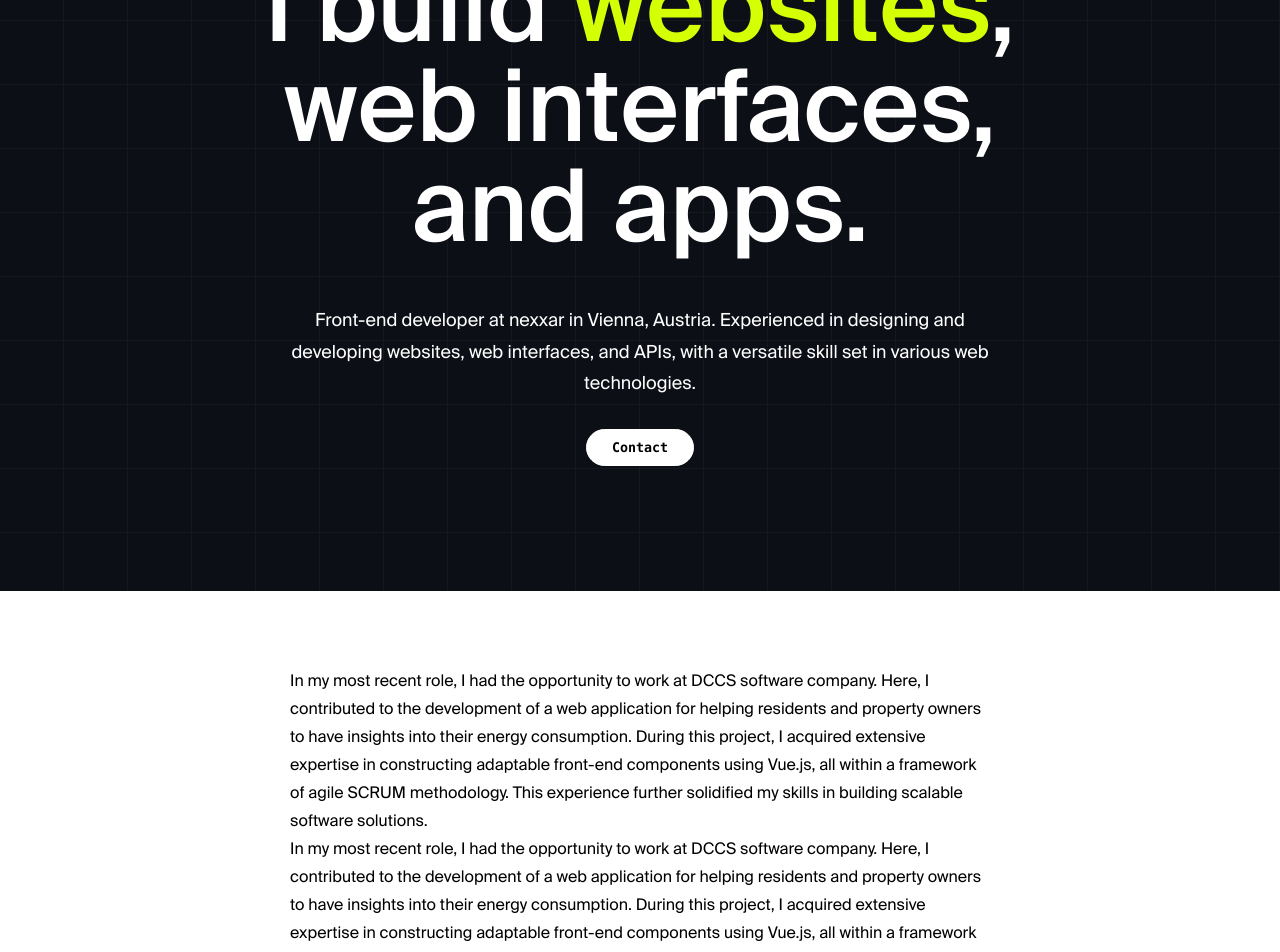
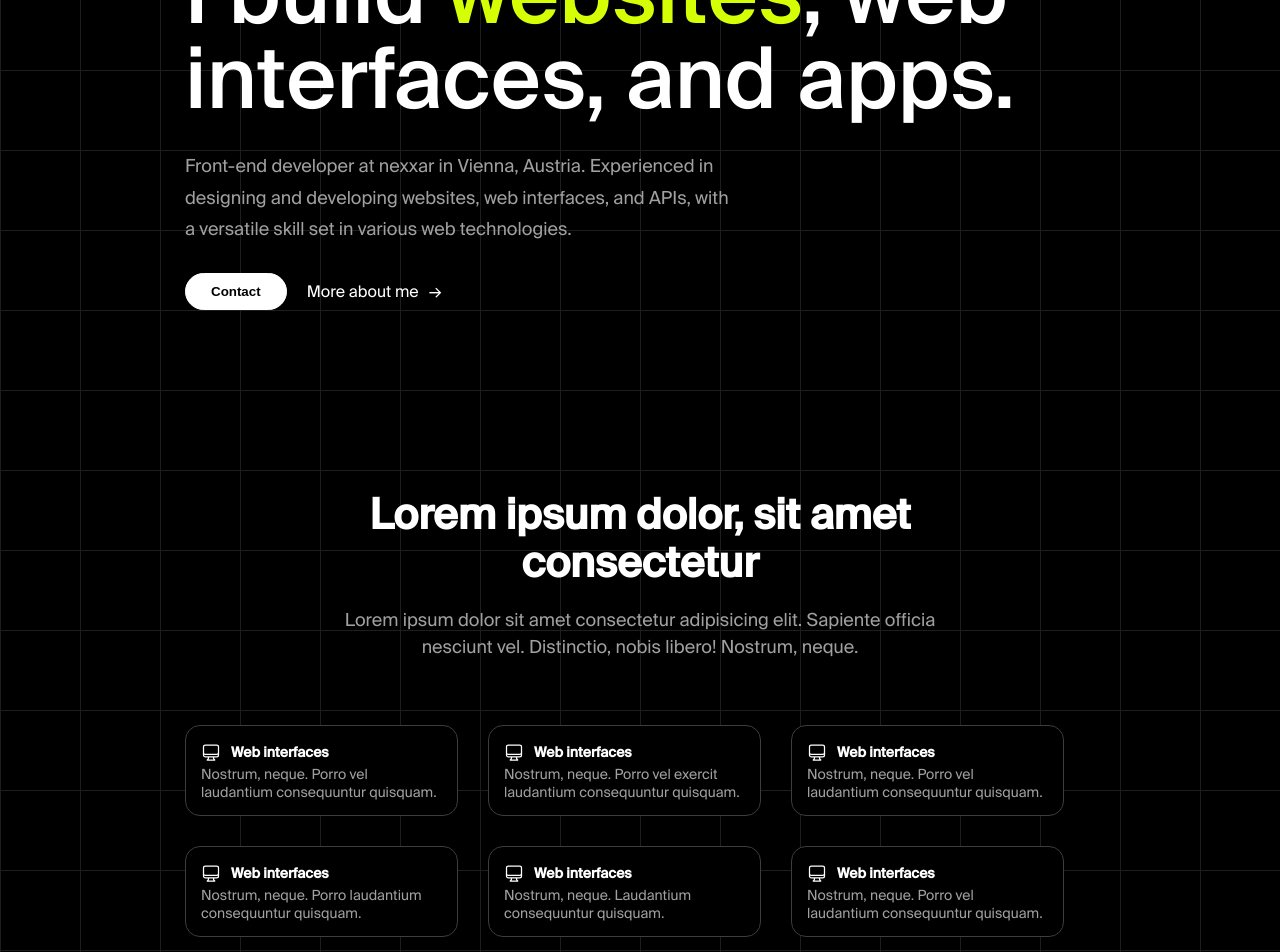
Before and after one commit to nenadmarinkovic/home, a Next.js app: page / in a window 1280 px wide. Shown: the part 220-1172 px from the top of the page. Built offline with nearby package versions, Linux system fonts and the light colour scheme.

Commit message:
add banner styles

```diff
--- a/components/Banner.tsx
+++ b/components/Banner.tsx
@@ -5,8 +5,8 @@ export default function Banner() {
   return (
     <>
       <div className={styles.banner}>
-        <div className={styles.banner_grid}>
-          <Container>
+        <Container>
+          <div className={styles.banner_inside}>
             <h1 className={styles.banner_text}>
               I build
               <span className={styles.highlighted_text}>
@@ -21,9 +21,162 @@ export default function Banner() {
               interfaces, and APIs, with a versatile skill set in
               various web technologies.
             </p>
-            <button className={styles.button}>Contact</button>
-          </Container>
-        </div>
+            <div className={styles.info}>
+              <button className={styles.button}>Contact</button>
+              <span className={styles.more}>More about me</span>
+            </div>
+          </div>
+
+          <div className={styles.panel}>
+            <h3 className={styles.panel_title}>
+              Lorem ipsum dolor, sit amet consectetur
+            </h3>
+            <p className={styles.panel_text}>
+              Lorem ipsum dolor sit amet consectetur adipisicing elit.
+              Sapiente officia nesciunt vel. Distinctio, nobis libero!
+              Nostrum, neque.
+            </p>
+            <div className={styles.panel_items}>
+              <div className={styles.panel_item}>
+                <span className={styles.panel_item_title}>
+                  <svg
+                    className={styles.panel_item_icon}
+                    xmlns="http://www.w3.org/2000/svg"
+                    fill="none"
+                    viewBox="0 0 24 24"
+                    stroke-width="1.5"
+                    stroke="currentColor"
+                  >
+                    <path
+                      stroke-linecap="round"
+                      stroke-linejoin="round"
+                      d="M9 17.25v1.007a3 3 0 0 1-.879 2.122L7.5 21h9l-.621-.621A3 3 0 0 1 15 18.257V17.25m6-12V15a2.25 2.25 0 0 1-2.25 2.25H5.25A2.25 2.25 0 0 1 3 15V5.25m18 0A2.25 2.25 0 0 0 18.75 3H5.25A2.25 2.25 0 0 0 3 5.25m18 0V12a2.25 2.25 0 0 1-2.25 2.25H5.25A2.25 2.25 0 0 1 3 12V5.25"
+                    />
+                  </svg>
+                  Web interfaces
+                </span>
+                <span className={styles.panel_item_text}>
+                  Nostrum, neque. Porro vel laudantium consequuntur
+                  quisquam.
+                </span>
+              </div>
+              <div className={styles.panel_item}>
+                <span className={styles.panel_item_title}>
+                  <svg
+                    className={styles.panel_item_icon}
+                    xmlns="http://www.w3.org/2000/svg"
+                    fill="none"
+                    viewBox="0 0 24 24"
+                    stroke-width="1.5"
+                    stroke="currentColor"
+                  >
+                    <path
+                      stroke-linecap="round"
+                      stroke-linejoin="round"
+                      d="M9 17.25v1.007a3 3 0 0 1-.879 2.122L7.5 21h9l-.621-.621A3 3 0 0 1 15 18.257V17.25m6-12V15a2.25 2.25 0 0 1-2.25 2.25H5.25A2.25 2.25 0 0 1 3 15V5.25m18 0A2.25 2.25 0 0 0 18.75 3H5.25A2.25 2.25 0 0 0 3 5.25m18 0V12a2.25 2.25 0 0 1-2.25 2.25H5.25A2.25 2.25 0 0 1 3 12V5.25"
+                    />
+                  </svg>
+                  Web interfaces
+                </span>
+                <span className={styles.panel_item_text}>
+                  Nostrum, neque. Porro vel exercit laudantium
+                  consequuntur quisquam.
+                </span>
+              </div>
+              <div className={styles.panel_item}>
+                <span className={styles.panel_item_title}>
+                  <svg
+                    className={styles.panel_item_icon}
+                    xmlns="http://www.w3.org/2000/svg"
+                    fill="none"
+                    viewBox="0 0 24 24"
+                    stroke-width="1.5"
+                    stroke="currentColor"
+                  >
+                    <path
+                      stroke-linecap="round"
+                      stroke-linejoin="round"
+                      d="M9 17.25v1.007a3 3 0 0 1-.879 2.122L7.5 21h9l-.621-.621A3 3 0 0 1 15 18.257V17.25m6-12V15a2.25 2.25 0 0 1-2.25 2.25H5.25A2.25 2.25 0 0 1 3 15V5.25m18 0A2.25 2.25 0 0 0 18.75 3H5.25A2.25 2.25 0 0 0 3 5.25m18 0V12a2.25 2.25 0 0 1-2.25 2.25H5.25A2.25 2.25 0 0 1 3 12V5.25"
+                    />
+                  </svg>
+                  Web interfaces
+                </span>
+                <span className={styles.panel_item_text}>
+                  Nostrum, neque. Porro vel laudantium consequuntur
+                  quisquam.
+                </span>
+              </div>
+              <div className={styles.panel_item}>
+                <span className={styles.panel_item_title}>
+                  <svg
+                    className={styles.panel_item_icon}
+                    xmlns="http://www.w3.org/2000/svg"
+                    fill="none"
+                    viewBox="0 0 24 24"
+                    stroke-width="1.5"
+                    stroke="currentColor"
+                  >
+                    <path
+                      stroke-linecap="round"
+                      stroke-linejoin="round"
+                      d="M9 17.25v1.007a3 3 0 0 1-.879 2.122L7.5 21h9l-.621-.621A3 3 0 0 1 15 18.257V17.25m6-12V15a2.25 2.25 0 0 1-2.25 2.25H5.25A2.25 2.25 0 0 1 3 15V5.25m18 0A2.25 2.25 0 0 0 18.75 3H5.25A2.25 2.25 0 0 0 3 5.25m18 0V12a2.25 2.25 0 0 1-2.25 2.25H5.25A2.25 2.25 0 0 1 3 12V5.25"
+                    />
+                  </svg>
+                  Web interfaces
+                </span>
+                <span className={styles.panel_item_text}>
+                  Nostrum, neque. Porro laudantium consequuntur
+                  quisquam.
+                </span>
+              </div>
+              <div className={styles.panel_item}>
+                <span className={styles.panel_item_title}>
+                  <svg
+                    className={styles.panel_item_icon}
+                    xmlns="http://www.w3.org/2000/svg"
+                    fill="none"
+                    viewBox="0 0 24 24"
+                    stroke-width="1.5"
+                    stroke="currentColor"
+                  >
+                    <path
+                      stroke-linecap="round"
+                      stroke-linejoin="round"
+                      d="M9 17.25v1.007a3 3 0 0 1-.879 2.122L7.5 21h9l-.621-.621A3 3 0 0 1 15 18.257V17.25m6-12V15a2.25 2.25 0 0 1-2.25 2.25H5.25A2.25 2.25 0 0 1 3 15V5.25m18 0A2.25 2.25 0 0 0 18.75 3H5.25A2.25 2.25 0 0 0 3 5.25m18 0V12a2.25 2.25 0 0 1-2.25 2.25H5.25A2.25 2.25 0 0 1 3 12V5.25"
+                    />
+                  </svg>
+                  Web interfaces
+                </span>
+                <span className={styles.panel_item_text}>
+                  Nostrum, neque. Laudantium consequuntur quisquam.
+                </span>
+              </div>
+              <div className={styles.panel_item}>
+                <span className={styles.panel_item_title}>
+                  <svg
+                    className={styles.panel_item_icon}
+                    xmlns="http://www.w3.org/2000/svg"
+                    fill="none"
+                    viewBox="0 0 24 24"
+                    stroke-width="1.5"
+                    stroke="currentColor"
+                  >
+                    <path
+                      stroke-linecap="round"
+                      stroke-linejoin="round"
+                      d="M9 17.25v1.007a3 3 0 0 1-.879 2.122L7.5 21h9l-.621-.621A3 3 0 0 1 15 18.257V17.25m6-12V15a2.25 2.25 0 0 1-2.25 2.25H5.25A2.25 2.25 0 0 1 3 15V5.25m18 0A2.25 2.25 0 0 0 18.75 3H5.25A2.25 2.25 0 0 0 3 5.25m18 0V12a2.25 2.25 0 0 1-2.25 2.25H5.25A2.25 2.25 0 0 1 3 12V5.25"
+                    />
+                  </svg>
+                  Web interfaces
+                </span>
+                <span className={styles.panel_item_text}>
+                  Nostrum, neque. Porro vel laudantium consequuntur
+                  quisquam.
+                </span>
+              </div>
+            </div>
+          </div>
+        </Container>
       </div>
     </>
   );
--- a/components/Text.tsx
+++ b/components/Text.tsx
@@ -1,50 +1,57 @@
 import React from 'react';
 
 import styles from '../styles/components/Text.module.css';
+import Container from '@/containers/Container';
 
 export default function Text() {
   return (
+    <Container>
       <div className={styles.container}>
         <p>
-        In my most recent role, I had the opportunity to work at DCCS
-        software company. Here, I contributed to the development of a
-        web application for helping residents and property owners to
-        have insights into their energy consumption. During this
-        project, I acquired extensive expertise in constructing
-        adaptable front-end components using Vue.js, all within a
-        framework of agile SCRUM methodology. This experience further
-        solidified my skills in building scalable software solutions.
+          In my most recent role, I had the opportunity to work at
+          DCCS software company. Here, I contributed to the
+          development of a web application for helping residents and
+          property owners to have insights into their energy
+          consumption. During this project, I acquired extensive
+          expertise in constructing adaptable front-end components
+          using Vue.js, all within a framework of agile SCRUM
+          methodology. This experience further solidified my skills in
+          building scalable software solutions.
         </p>
         <p>
-        In my most recent role, I had the opportunity to work at DCCS
-        software company. Here, I contributed to the development of a
-        web application for helping residents and property owners to
-        have insights into their energy consumption. During this
-        project, I acquired extensive expertise in constructing
-        adaptable front-end components using Vue.js, all within a
-        framework of agile SCRUM methodology. This experience further
-        solidified my skills in building scalable software solutions.
+          In my most recent role, I had the opportunity to work at
+          DCCS software company. Here, I contributed to the
+          development of a web application for helping residents and
+          property owners to have insights into their energy
+          consumption. During this project, I acquired extensive
+          expertise in constructing adaptable front-end components
+          using Vue.js, all within a framework of agile SCRUM
+          methodology. This experience further solidified my skills in
+          building scalable software solutions.
         </p>
         <p>
-        In my most recent role, I had the opportunity to work at DCCS
-        software company. Here, I contributed to the development of a
-        web application for helping residents and property owners to
-        have insights into their energy consumption. During this
-        project, I acquired extensive expertise in constructing
-        adaptable front-end components using Vue.js, all within a
-        framework of agile SCRUM methodology. This experience further
-        solidified my skills in building scalable software solutions.
+          In my most recent role, I had the opportunity to work at
+          DCCS software company. Here, I contributed to the
+          development of a web application for helping residents and
+          property owners to have insights into their energy
+          consumption. During this project, I acquired extensive
+          expertise in constructing adaptable front-end components
+          using Vue.js, all within a framework of agile SCRUM
+          methodology. This experience further solidified my skills in
+          building scalable software solutions.
         </p>
         <p>
-        In my most recent role, I had the opportunity to work at DCCS
-        software company. Here, I contributed to the development of a
-        web application for helping residents and property owners to
-        have insights into their energy consumption. During this
-        project, I acquired extensive expertise in constructing
-        adaptable front-end components using Vue.js, all within a
-        framework of agile SCRUM methodology. This experience further
-        solidified my skills in building scalable software solutions.
+          In my most recent role, I had the opportunity to work at
+          DCCS software company. Here, I contributed to the
+          development of a web application for helping residents and
+          property owners to have insights into their energy
+          consumption. During this project, I acquired extensive
+          expertise in constructing adaptable front-end components
+          using Vue.js, all within a framework of agile SCRUM
+          methodology. This experience further solidified my skills in
+          building scalable software solutions.
         </p>
       </div>
+    </Container>
   );
 }
--- a/styles/components/Banner.module.css
+++ b/styles/components/Banner.module.css
@@ -2,21 +2,22 @@
   color: var(--color-white);
   background-color: var(--color-black);
   width: 100%;
-  text-align: center;
+  min-height: calc(100vh - 50px);
+  margin-top: 50px;
+  background-size: 80px 80px;
+  background-image: linear-gradient(
+      to right,
+      rgb(30, 30, 30) 1px,
+      transparent 1px
+    ),
+    linear-gradient(to bottom, rgb(30, 30, 30) 1px, transparent 1px);
 
-  & .banner_grid {
-    height: auto;
-    background-image: url('../../public/grid.svg');
-    background-position: center center;
-    padding: 125px;
-    background-size: 5vw;
-    background-position: 0px 5vw;
+  & .banner_inside {
+    padding: 120px 0;
   }
 
   & .banner_text {
-    font-size: 100px;
-    max-width: 800px;
-    margin: 0 auto;
+    font-size: 85px;
     font-weight: 500;
     line-height: 1;
     letter-spacing: 0.35px;
@@ -25,9 +26,9 @@
   & .banner_paragraph {
     font-size: 18px;
     line-height: 1.75;
-    padding-top: 50px;
-    max-width: 700px;
-    margin: 0 auto;
+    padding-top: 30px;
+    color: var(--color-grey);
+    width: 60%;
   }
 
   & .highlighted_text {
@@ -37,8 +38,8 @@
 
 @media screen and (max-width: 1024px) {
   .banner {
-    & .banner_grid {
-      padding: 50px 10px;
+    & .banner_inside {
+      padding: 75px 0;
     }
 
     & .banner_text {
@@ -49,8 +50,8 @@
 
 @media screen and (max-width: 768px) {
   .banner {
-    & .banner_grid {
-      padding: 50px 10px;
+    & .banner_inside {
+      padding: 55px 0;
     }
 
     & .banner_text {
@@ -61,39 +62,106 @@
     & .banner_paragraph {
       font-size: 16px;
       padding-top: 20px;
+      width: 100%;
     }
   }
 }
 
+.info {
+  display: flex;
+  gap: 20px;
+  align-items: center;
+  margin-top: 28px;
+}
+
 .button {
-  margin-top: 30px;
-  border: 1px solid #fff;
+  border: 1px solid var(--color-white);
   padding: 10px 25px;
-  background-color: #fff;
-  color: black;
+  background-color: var(--color-white);
+  color: var(--color-black);
   border-radius: 20px;
-  transition: 0.5s;
+  transition: 0.25s;
   font-weight: bold;
   cursor: pointer;
-  font-family: var(--font-mono);
+}
+
+.more {
+  cursor: pointer;
+  position: relative;
+
+  &::after {
+    content: '→';
+    position: absolute;
+    display: inline;
+    transform: translateX(10px);
+    transition: 0.35s;
+  }
+
+  &:hover::after {
+    transform: translateX(20px);
+  }
 }
 
 .button:hover {
-  border-color: #ddd;
-  background-color: #ddd;
-  color: black;
+  transform: scale(1.05);
 }
 
-.linear {
-  background: var(--linear-gradient);
-  background-clip: text;
-  -webkit-background-clip: text;
-  -webkit-text-fill-color: transparent;
-}
+/* Panel */
 
-@media screen and (max-width: 768px) {
-  .grid {
-    margin-top: 20px;
-    height: 200px;
+.panel {
+  display: flex;
+  flex-direction: column;
+  padding: 60px 0 120px 0;
+
+  & .panel_title {
+    text-align: center;
+    font-size: 42px;
+    margin: 0 auto;
+    max-width: 70%;
+    margin: 0 auto;
+  }
+
+  & .panel_text {
+    text-align: center;
+    font-size: 18px;
+    color: var(--color-grey);
+    line-height: 1.5;
+    max-width: 70%;
+    margin: 0 auto;
+    padding: 20px 0 45px 0;
+  }
+
+  & .panel_items {
+    display: flex;
+    flex-wrap: wrap;
+    gap: 30px;
+    padding-top: 20px;
+  }
+
+  & .panel_item {
+    width: 30%;
+    border: 0.5px solid var(--color-dimmed);
+    background-color: var(--color-black);
+    padding: 15px;
+    border-radius: 15px;
+  }
+
+  & .panel_item_title {
+    display: flex;
+    gap: 10px;
+    font-size: 14px;
+    font-weight: bold;
+    align-items: center;
+  }
+
+  & .panel_item_icon {
+    height: 23px;
+    width: 20px;
+  }
+
+  & .panel_item_text {
+    color: var(--color-grey);
+    font-size: 14px;
+    line-height: 1;
   }
 }
--- a/styles/components/Text.module.css
+++ b/styles/components/Text.module.css
@@ -1,9 +1,10 @@
 .container {
-  font-family: var(--font-sans-serif);
   background-color: white;
-  max-width: 700px;
-  width: 100%;
-  margin: 0 auto;
   line-height: 1.75;
   padding: 75px 0;
+
+  & p {
+    margin-bottom: 10px;
+    font-family: var(--font-serif);
+  }
 }
--- a/styles/containers/Container.module.css
+++ b/styles/containers/Container.module.css
@@ -1,5 +1,12 @@
 .container {
-  max-width: 1140px;
+  max-width: 960px;
   width: 100%;
   margin: 0 auto;
+  padding: 0 25px;
 }
+
+@media screen and (max-width: 768px) {
+  .container {
+    padding: 0 15px;
+  }
+}
```
Also changed, not shown: components/Header.tsx (+20 -1 lines), styles/components/Header.module.css (+19 -0 lines), styles/globals.css (+9 -10 lines), public/grid.svg (deleted). Lines whose indentation alone changed are shown as unchanged.
